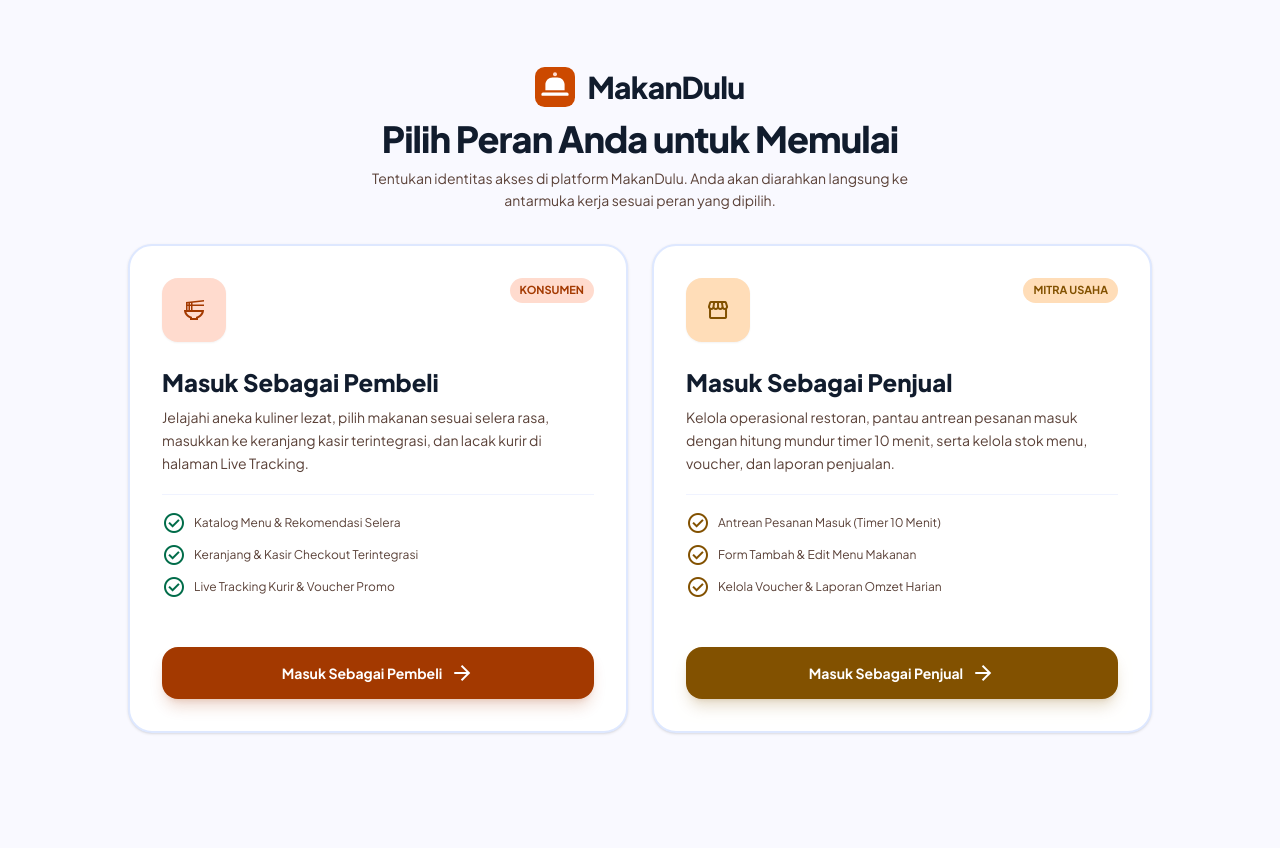
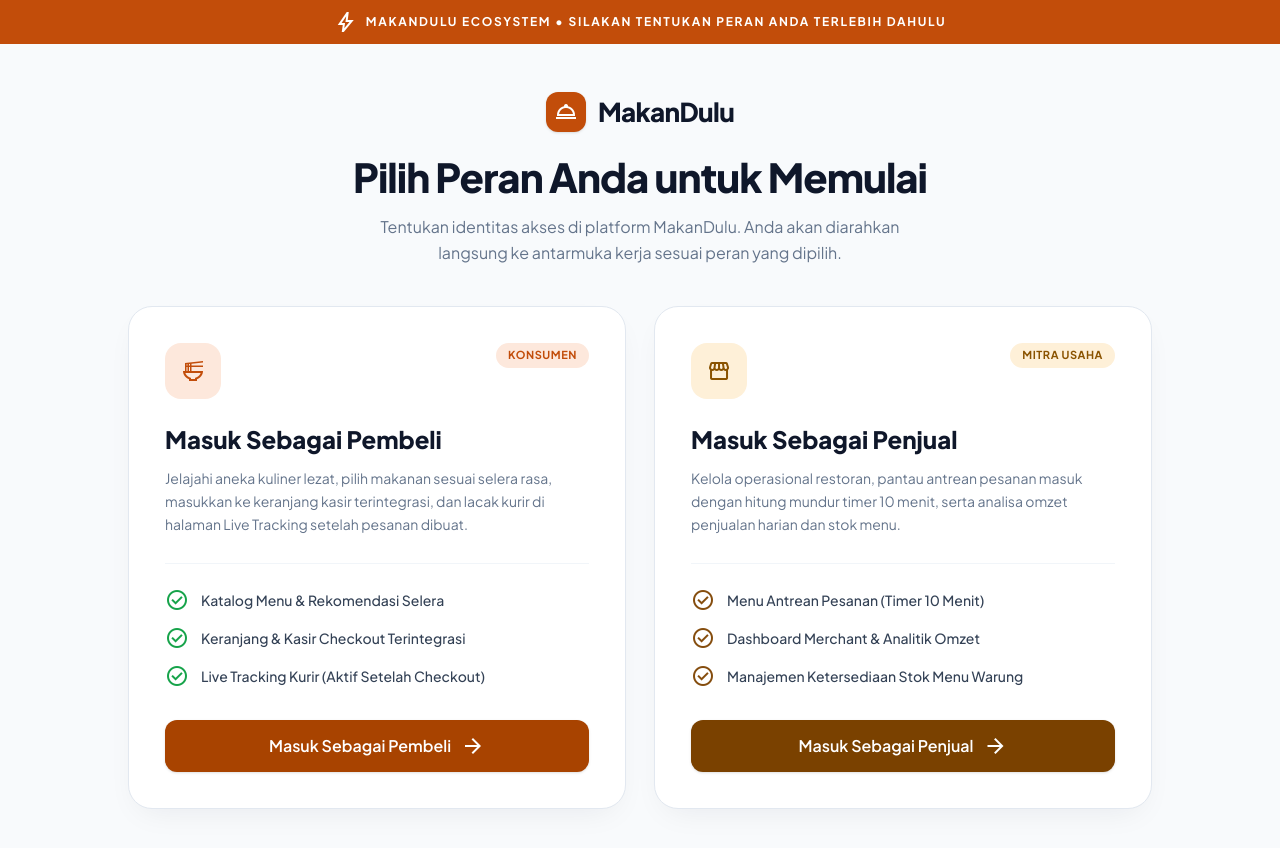
Before and after one commit to KEL1IPPL/TUBES_IPPL_Aplikasi_MakanDulu, a React (Vite) app in the folder MakanDulu/frontend/: page / in a window 1280 px wide. Shown: the top 848 px of the page. Before the commit the page ends 800 px from the top, so only its background shows below. Built offline with nearby package versions, Linux system fonts and the light colour scheme; no server answers.

Commit message:
perbaikan tampilan halaman utama

```diff
--- a/MakanDulu/frontend/src/components/halaman_login_penjual_pembeli.tsx
+++ /dev/null
@@ -1,74 +0,0 @@
-import React, { useState } from 'react';
-import { UserProfile } from '../types';
-import HalamanLoginPembeli from './halaman_login_pembeli';
-import HalamanLoginPenjual from './halaman_login_penjual';
-
-interface HalamanLoginPenjualPembeliProps {
-  initialRole?: 'Pembeli' | 'Penjual';
-  onSuccess: (role: 'Pembeli' | 'Penjual', profile: UserProfile) => void;
-  onNavigateToRegister: () => void;
-  onNavigateToForgotPassword: () => void;
-  showToast: (title: string, message: string, isError?: boolean) => void;
-}
-
-const HalamanLoginPenjualPembeli: React.FC<HalamanLoginPenjualPembeliProps> = ({
-  initialRole = 'Pembeli',
-  onSuccess,
-  onNavigateToRegister,
-  onNavigateToForgotPassword,
-  showToast
-}) => {
-  const [activeRole, setActiveRole] = useState<'Pembeli' | 'Penjual'>(initialRole);
-
-  return (
-    <div className="w-full max-w-xl mx-auto p-4 sm:p-6">
-      {/* Switcher Tab Role */}
-      <div className="flex items-center justify-center mb-6">
-        <div className="inline-flex p-1.5 bg-[#e7eeff] rounded-2xl border border-[#dee8ff]">
-          <button
-            type="button"
-            onClick={() => setActiveRole('Pembeli')}
-            className={`px-5 py-2.5 rounded-xl text-xs sm:text-sm font-bold transition-all flex items-center gap-2 ${
-              activeRole === 'Pembeli'
-                ? 'bg-[#a33900] text-white shadow-sm'
-                : 'text-[#5a4138] hover:text-[#111c2d]'
-            }`}
-          >
-            <span className="material-symbols-outlined text-base">person</span>
-            <span>Login Pembeli</span>
-          </button>
-          <button
-            type="button"
-            onClick={() => setActiveRole('Penjual')}
-            className={`px-5 py-2.5 rounded-xl text-xs sm:text-sm font-bold transition-all flex items-center gap-2 ${
-              activeRole === 'Penjual'
-                ? 'bg-[#825100] text-white shadow-sm'
-                : 'text-[#5a4138] hover:text-[#111c2d]'
-            }`}
-          >
-            <span className="material-symbols-outlined text-base">storefront</span>
-            <span>Login Penjual</span>
-          </button>
-        </div>
-      </div>
-
-      {activeRole === 'Pembeli' ? (
-        <HalamanLoginPembeli
-          onSuccess={(profile) => onSuccess('Pembeli', profile)}
-          onNavigateToRegister={onNavigateToRegister}
-          onNavigateToForgotPassword={onNavigateToForgotPassword}
-          showToast={showToast}
-        />
-      ) : (
-        <HalamanLoginPenjual
-          onSuccess={(profile) => onSuccess('Penjual', profile)}
-          onNavigateToRegister={onNavigateToRegister}
-          onNavigateToForgotPassword={onNavigateToForgotPassword}
-          showToast={showToast}
-        />
-      )}
-    </div>
-  );
-};
-
-export default HalamanLoginPenjualPembeli;
--- a/MakanDulu/frontend/src/components/halaman_login_registrasi.tsx
+++ /dev/null
@@ -1,80 +0,0 @@
-import React, { useState } from 'react';
-import { LOGO_URL } from '../data/dataMock';
-
-interface HalamanLoginRegistrasiProps {
-  userRole: 'Pembeli' | 'Penjual';
-  onSelectMode: (mode: 'login' | 'register') => void;
-  onBackToRoleSelect: () => void;
-}
-
-const HalamanLoginRegistrasi: React.FC<HalamanLoginRegistrasiProps> = ({
-  userRole,
-  onSelectMode,
-  onBackToRoleSelect
-}) => {
-  return (
-    <div className="min-h-screen bg-[#f9f9ff] flex flex-col justify-center items-center p-4 sm:p-6 lg:p-12">
-      <div className="w-full max-w-md bg-white rounded-3xl p-8 border border-[#dee8ff] shadow-xl text-center">
-        {/* Brand */}
-        <div className="flex items-center justify-center gap-2.5 mb-6">
-          <img src={LOGO_URL} alt="MakanDulu" className="h-9 w-auto" />
-          <span className="text-2xl font-black text-[#111c2d]">MakanDulu</span>
-        </div>
-
-        <span
-          className={`inline-block px-3 py-1 rounded-full text-xs font-black uppercase tracking-wider mb-3 ${
-            userRole === 'Pembeli'
-              ? 'bg-[#ffdbce] text-[#a33900]'
-              : 'bg-[#ffddb8] text-[#825100]'
-          }`}
-        >
-          Akses {userRole}
-        </span>
-
-        <h1 className="text-2xl font-extrabold text-[#111c2d] mb-2">
-          Selamat Datang Kembali
-        </h1>
-        <p className="text-xs text-[#5a4138] leading-relaxed mb-8">
-          Silakan tentukan apakah Anda ingin masuk ke akun yang sudah ada atau mendaftarkan akun baru.
-        </p>
-
-        <div className="space-y-3.5">
-          <button
-            type="button"
-            onClick={() => onSelectMode('login')}
-            className={`w-full py-3.5 px-5 rounded-2xl text-white font-bold text-sm shadow-md transition-all flex items-center justify-center gap-2 ${
-              userRole === 'Pembeli'
-                ? 'bg-[#a33900] hover:bg-[#cc4900]'
-                : 'bg-[#825100] hover:bg-[#a36700]'
-            }`}
-          >
-            <span className="material-symbols-outlined text-lg">login</span>
-            <span>Masuk ke Akun {userRole}</span>
-          </button>
-
-          <button
-            type="button"
-            onClick={() => onSelectMode('register')}
-            className="w-full py-3.5 px-5 rounded-2xl bg-[#f0f3ff] hover:bg-[#dee8ff] text-[#111c2d] font-bold text-sm border border-[#dee8ff] transition-all flex items-center justify-center gap-2"
-          >
-            <span className="material-symbols-outlined text-lg">person_add</span>
-            <span>Daftar Akun Baru</span>
-          </button>
-        </div>
-
-        <div className="mt-8 pt-6 border-t border-[#f0f3ff]">
-          <button
-            type="button"
-            onClick={onBackToRoleSelect}
-            className="text-xs text-[#5a4138] hover:text-[#111c2d] flex items-center justify-center gap-1.5 mx-auto font-semibold"
-          >
-            <span className="material-symbols-outlined text-sm">arrow_back</span>
-            <span>Kembali ke Pemilihan Peran</span>
-          </button>
-        </div>
-      </div>
-    </div>
-  );
-};
-
-export default HalamanLoginRegistrasi;
--- a/MakanDulu/frontend/src/components/halaman_registrasi_penjual_pembeli.tsx
+++ /dev/null
@@ -1,70 +0,0 @@
-import React, { useState } from 'react';
-import { UserProfile } from '../types';
-import HalamanRegistrasiPembeli from './halaman_registrasi_pembeli';
-import HalamanRegistrasiPenjual from './halaman_registrasi_penjual';
-
-interface HalamanRegistrasiPenjualPembeliProps {
-  initialRole?: 'Pembeli' | 'Penjual';
-  onSuccess: (role: 'Pembeli' | 'Penjual', profile: UserProfile) => void;
-  onNavigateToLogin: () => void;
-  showToast: (title: string, message: string, isError?: boolean) => void;
-}
-
-const HalamanRegistrasiPenjualPembeli: React.FC<HalamanRegistrasiPenjualPembeliProps> = ({
-  initialRole = 'Pembeli',
-  onSuccess,
-  onNavigateToLogin,
-  showToast
-}) => {
-  const [activeRole, setActiveRole] = useState<'Pembeli' | 'Penjual'>(initialRole);
-
-  return (
-    <div className="w-full max-w-2xl mx-auto p-4 sm:p-6">
-      {/* Switcher Tab Dual-Role */}
-      <div className="flex items-center justify-center mb-6">
-        <div className="inline-flex p-1.5 bg-[#e7eeff] rounded-2xl border border-[#dee8ff]">
-          <button
-            type="button"
-            onClick={() => setActiveRole('Pembeli')}
-            className={`px-5 py-2.5 rounded-xl text-xs sm:text-sm font-bold transition-all flex items-center gap-2 ${
-              activeRole === 'Pembeli'
-                ? 'bg-[#a33900] text-white shadow-sm'
-                : 'text-[#5a4138] hover:text-[#111c2d]'
-            }`}
-          >
-            <span className="material-symbols-outlined text-base">person</span>
-            <span>Registrasi Pembeli</span>
-          </button>
-          <button
-            type="button"
-            onClick={() => setActiveRole('Penjual')}
-            className={`px-5 py-2.5 rounded-xl text-xs sm:text-sm font-bold transition-all flex items-center gap-2 ${
-              activeRole === 'Penjual'
-                ? 'bg-[#825100] text-white shadow-sm'
-                : 'text-[#5a4138] hover:text-[#111c2d]'
-            }`}
-          >
-            <span className="material-symbols-outlined text-base">storefront</span>
-            <span>Registrasi Penjual</span>
-          </button>
-        </div>
-      </div>
-
-      {activeRole === 'Pembeli' ? (
-        <HalamanRegistrasiPembeli
-          onSuccess={(profile) => onSuccess('Pembeli', profile)}
-          onNavigateToLogin={onNavigateToLogin}
-          showToast={showToast}
-        />
-      ) : (
-        <HalamanRegistrasiPenjual
-          onSuccess={(profile) => onSuccess('Penjual', profile)}
-          onNavigateToLogin={onNavigateToLogin}
-          showToast={showToast}
-        />
-      )}
-    </div>
-  );
-};
-
-export default HalamanRegistrasiPenjualPembeli;
--- a/MakanDulu/frontend/src/components/halaman_utama.tsx
+++ b/MakanDulu/frontend/src/components/halaman_utama.tsx
@@ -8,140 +8,173 @@ interface HalamanUtamaProps {
 
 export const HalamanPilihPeran: React.FC<HalamanUtamaProps> = ({ onSelectRole }) => {
  return (
-    <div className="min-h-screen bg-[#f9f9ff] flex flex-col justify-between">
-      {/* Top Bar Accent */}
+    <div className="min-h-screen bg-[#f8fafc] text-[#111827] flex flex-col">
+      {/* Top Announcement Bar */}
+      <div className="w-full bg-[#c24d0a] text-white py-2.5 px-4">
+        <div className="max-w-6xl mx-auto flex items-center justify-center gap-2 text-[11px] sm:text-xs font-bold tracking-[0.14em] uppercase text-center">
+          <span className="material-symbols-outlined text-[15px] leading-none">
+            bolt
+          </span>
+          <span>MAKANDULU ECOSYSTEM • SILAKAN TENTUKAN PERAN ANDA TERLEBIH DAHULU</span>
+        </div>
+      </div>
 
-      {/* Main Content Area */}
-      <div className="flex-1 flex items-center justify-center p-4 sm:p-6 lg:p-12">
-        <div className="w-full max-w-5xl flex flex-col items-center">
-          {/* Brand Header */}
-          <div className="flex flex-col items-center text-center mb-8">
-            <div className="flex items-center gap-3 mb-3">
-              <img
-                alt="MakanDulu Brand Logo"
-                className="h-10 w-auto object-contain"
-                src={LOGO_URL}
-              />
-              <span className="text-2xl sm:text-3xl font-extrabold text-[#111c2d] tracking-tight">
-                MakanDulu
+      {/* Main Content */}
+      <main className="flex-1 flex flex-col items-center justify-center px-4 sm:px-6 py-12">
+        {/* Brand & Header */}
+        <div className="max-w-2xl w-full text-center mb-10">
+          <div className="inline-flex items-center justify-center gap-3 mb-5">
+            <div className="w-10 h-10 rounded-xl bg-[#c24d0a] text-white flex items-center justify-center shadow-sm">
+              <span className="material-symbols-outlined text-[22px]">
+                room_service
               </span>
             </div>
-            <h1 className="text-2xl sm:text-4xl font-extrabold text-[#111c2d] tracking-tight">
+            <span className="text-2xl sm:text-[26px] font-extrabold tracking-tight text-[#0f172a]">
+              Makan<span className="text-[#0f172a]">Dulu</span>
+            </span>
+          </div>
+
+          <h1 className="text-3xl sm:text-[40px] font-extrabold tracking-tight text-[#0f172a] leading-tight mb-3">
             Pilih Peran Anda untuk Memulai
           </h1>
-            <p className="text-xs sm:text-sm text-[#5a4138] mt-2 max-w-xl leading-relaxed">
-              Tentukan identitas akses di platform MakanDulu. Anda akan diarahkan langsung ke antarmuka kerja sesuai peran yang dipilih.
+
+          <p className="text-sm sm:text-base text-[#64748b] leading-relaxed max-w-xl mx-auto">
+            Tentukan identitas akses di platform MakanDulu. Anda akan diarahkan langsung ke
+            antarmuka kerja sesuai peran yang dipilih.
           </p>
         </div>
 
-          {/* Dual Role Cards Grid */}
-          <div className="grid grid-cols-1 md:grid-cols-2 gap-6 w-full">
+        {/* Role Cards Grid */}
+        <div className="max-w-5xl w-full grid grid-cols-1 md:grid-cols-2 gap-7 items-stretch">
           {/* Card 1: Pembeli */}
-            <div
-              onClick={() => onSelectRole('Pembeli')}
-              className="group relative cursor-pointer rounded-3xl bg-white p-7 sm:p-8 transition-all duration-300 border-2 border-[#dee8ff] hover:border-[#a33900] shadow-sm hover:shadow-2xl flex flex-col justify-between"
-            >
+          <section className="bg-white rounded-3xl border border-[#e2e8f0] p-7 sm:p-9 shadow-[0_12px_32px_-12px_rgba(15,23,42,0.08)] flex flex-col justify-between transition-all duration-200 hover:border-[#fdba74] hover:shadow-[0_18px_40px_-14px_rgba(194,77,10,0.14)]">
             <div>
-                <div className="flex items-start justify-between">
-                  <div className="w-16 h-16 rounded-2xl bg-[#ffdbce] text-[#a33900] flex items-center justify-center shadow-xs group-hover:scale-105 transition-transform">
-                    <span className="material-symbols-outlined text-3xl">ramen_dining</span>
-                  </div>
-                  <span className="px-2.5 py-1 rounded-full bg-[#ffdbce] text-[#a33900] text-[11px] font-bold uppercase">
-                    Konsumen
+              {/* Top Icon & Badge */}
+              <div className="flex items-start justify-between gap-4 mb-6">
+                <div className="w-14 h-14 rounded-2xl bg-[#fde8dc] text-[#c24d0a] flex items-center justify-center shrink-0">
+                  <span className="material-symbols-outlined text-[28px]">
+                    ramen_dining
                   </span>
                 </div>
 
-                <div className="mt-6">
-                  <h3 className="text-xl sm:text-2xl font-extrabold text-[#111c2d] mt-1 group-hover:text-[#a33900] transition-colors">
+                <span className="px-3 py-1 rounded-full bg-[#fde8dc] text-[#c24d0a] text-[11px] font-bold tracking-wider uppercase">
+                  KONSUMEN
+                </span>
+              </div>
+
+              <h2 className="text-2xl font-extrabold text-[#0f172a] mb-3">
                 Masuk Sebagai Pembeli
-                  </h3>
-                  <p className="text-xs sm:text-sm text-[#5a4138] mt-2 leading-relaxed">
-                    Jelajahi aneka kuliner lezat, pilih makanan sesuai selera rasa, masukkan ke keranjang kasir terintegrasi, dan lacak kurir di halaman Live Tracking.
+              </h2>
+
+              {/* Description */}
+              <p className="text-sm text-[#64748b] leading-relaxed mb-7">
+                Jelajahi aneka kuliner lezat, pilih makanan sesuai selera rasa, masukkan ke
+                keranjang kasir terintegrasi, dan lacak kurir di halaman Live Tracking setelah
+                pesanan dibuat.
               </p>
 
-                  <div className="mt-5 space-y-2 pt-4 border-t border-[#f0f3ff] text-xs text-[#5a4138]">
-                    <div className="flex items-center gap-2">
-                      <span className="material-symbols-outlined text-[#006c49] text-base">check_circle</span>
-                      <span>Katalog Menu & Rekomendasi Selera</span>
-                    </div>
-                    <div className="flex items-center gap-2">
-                      <span className="material-symbols-outlined text-[#006c49] text-base">check_circle</span>
-                      <span>Keranjang & Kasir Checkout Terintegrasi</span>
-                    </div>
-                    <div className="flex items-center gap-2">
-                      <span className="material-symbols-outlined text-[#006c49] text-base">check_circle</span>
-                      <span>Live Tracking Kurir & Voucher Promo</span>
-                    </div>
-                  </div>
-                </div>
+              <hr className="border-[#f1f5f9] mb-6" />
+
+              {/* Features List */}
+              <ul className="space-y-3.5 mb-8">
+                <li className="flex items-center gap-3 text-sm font-medium text-[#334155]">
+                  <span className="material-symbols-outlined text-[20px] text-[#16a34a] shrink-0">
+                    check_circle
+                  </span>
+                  <span>Katalog Menu &amp; Rekomendasi Selera</span>
+                </li>
+                <li className="flex items-center gap-3 text-sm font-medium text-[#334155]">
+                  <span className="material-symbols-outlined text-[20px] text-[#16a34a] shrink-0">
+                    check_circle
+                  </span>
+                  <span>Keranjang &amp; Kasir Checkout Terintegrasi</span>
+                </li>
+                <li className="flex items-center gap-3 text-sm font-medium text-[#334155]">
+                  <span className="material-symbols-outlined text-[20px] text-[#16a34a] shrink-0">
+                    check_circle
+                  </span>
+                  <span>Live Tracking Kurir (Aktif Setelah Checkout)</span>
+                </li>
+              </ul>
             </div>
 
-              <div className="mt-8 pt-4">
+            {/* Action Button */}
             <button
               type="button"
               onClick={() => onSelectRole('Pembeli')}
-                  className="w-full py-3.5 px-6 rounded-2xl bg-[#a33900] text-white font-bold text-sm shadow-lg shadow-[#a33900]/20 hover:bg-[#cc4900] transition-all flex items-center justify-center gap-2 group-hover:gap-3"
+              className="w-full py-3.5 px-6 rounded-xl bg-[#a84300] hover:bg-[#8c3700] active:scale-[0.99] text-white font-semibold text-sm sm:text-base flex items-center justify-center gap-2.5 transition-all cursor-pointer shadow-sm"
             >
               <span>Masuk Sebagai Pembeli</span>
-                  <span className="material-symbols-outlined text-base">arrow_forward</span>
+              <span className="material-symbols-outlined text-[20px]">
+                arrow_forward
+              </span>
             </button>
-              </div>
-            </div>
+          </section>
 
           {/* Card 2: Penjual */}
-            <div
-              onClick={() => onSelectRole('Penjual')}
-              className="group relative cursor-pointer rounded-3xl bg-white p-7 sm:p-8 transition-all duration-300 border-2 border-[#dee8ff] hover:border-[#825100] shadow-sm hover:shadow-2xl flex flex-col justify-between"
-            >
+          <section className="bg-white rounded-3xl border border-[#e2e8f0] p-7 sm:p-9 shadow-[0_12px_32px_-12px_rgba(15,23,42,0.08)] flex flex-col justify-between transition-all duration-200 hover:border-[#fcd34d] hover:shadow-[0_18px_40px_-14px_rgba(120,66,0,0.14)]">
             <div>
-                <div className="flex items-start justify-between">
-                  <div className="w-16 h-16 rounded-2xl bg-[#ffddb8] text-[#825100] flex items-center justify-center shadow-xs group-hover:scale-105 transition-transform">
-                    <span className="material-symbols-outlined text-3xl">storefront</span>
-                  </div>
-                  <span className="px-2.5 py-1 rounded-full bg-[#ffddb8] text-[#825100] text-[11px] font-bold uppercase">
-                    Mitra Usaha
+              {/* Top Icon & Badge */}
+              <div className="flex items-start justify-between gap-4 mb-6">
+                <div className="w-14 h-14 rounded-2xl bg-[#fef0d8] text-[#8a5300] flex items-center justify-center shrink-0">
+                  <span className="material-symbols-outlined text-[28px]">
+                    storefront
                   </span>
                 </div>
 
-                <div className="mt-6">
-                  <h3 className="text-xl sm:text-2xl font-extrabold text-[#111c2d] mt-1 group-hover:text-[#825100] transition-colors">
+                <span className="px-3 py-1 rounded-full bg-[#fef0d8] text-[#8a5300] text-[11px] font-bold tracking-wider uppercase">
+                  MITRA USAHA
+                </span>
+              </div>
+              <h2 className="text-2xl font-extrabold text-[#0f172a] mb-3">
                 Masuk Sebagai Penjual
-                  </h3>
-                  <p className="text-xs sm:text-sm text-[#5a4138] mt-2 leading-relaxed">
-                    Kelola operasional restoran, pantau antrean pesanan masuk dengan hitung mundur timer 10 menit, serta kelola stok menu, voucher, dan laporan penjualan.
+              </h2>
+
+              {/* Description */}
+              <p className="text-sm text-[#64748b] leading-relaxed mb-7">
+                Kelola operasional restoran, pantau antrean pesanan masuk dengan hitung mundur
+                timer 10 menit, serta analisa omzet penjualan harian dan stok menu.
               </p>
 
-                  <div className="mt-5 space-y-2 pt-4 border-t border-[#f0f3ff] text-xs text-[#5a4138]">
-                    <div className="flex items-center gap-2">
-                      <span className="material-symbols-outlined text-[#825100] text-base">check_circle</span>
-                      <span>Antrean Pesanan Masuk (Timer 10 Menit)</span>
-                    </div>
-                    <div className="flex items-center gap-2">
-                      <span className="material-symbols-outlined text-[#825100] text-base">check_circle</span>
-                      <span>Form Tambah & Edit Menu Makanan</span>
-                    </div>
-                    <div className="flex items-center gap-2">
-                      <span className="material-symbols-outlined text-[#825100] text-base">check_circle</span>
-                      <span>Kelola Voucher & Laporan Omzet Harian</span>
-                    </div>
-                  </div>
-                </div>
+              <hr className="border-[#f1f5f9] mb-6" />
+
+              {/* Features List */}
+              <ul className="space-y-3.5 mb-8">
+                <li className="flex items-center gap-3 text-sm font-medium text-[#334155]">
+                  <span className="material-symbols-outlined text-[20px] text-[#854d0e] shrink-0">
+                    check_circle
+                  </span>
+                  <span>Menu Antrean Pesanan (Timer 10 Menit)</span>
+                </li>
+                <li className="flex items-center gap-3 text-sm font-medium text-[#334155]">
+                  <span className="material-symbols-outlined text-[20px] text-[#854d0e] shrink-0">
+                    check_circle
+                  </span>
+                  <span>Dashboard Merchant &amp; Analitik Omzet</span>
+                </li>
+                <li className="flex items-center gap-3 text-sm font-medium text-[#334155]">
+                  <span className="material-symbols-outlined text-[20px] text-[#854d0e] shrink-0">
+                    check_circle
+                  </span>
+                  <span>Manajemen Ketersediaan Stok Menu Warung</span>
+                </li>
+              </ul>
             </div>
 
-              <div className="mt-8 pt-4">
+            {/* Action Button */}
             <button
               type="button"
               onClick={() => onSelectRole('Penjual')}
-                  className="w-full py-3.5 px-6 rounded-2xl bg-[#825100] text-white font-bold text-sm shadow-lg shadow-[#825100]/20 hover:bg-[#a36700] transition-all flex items-center justify-center gap-2 group-hover:gap-3"
+              className="w-full py-3.5 px-6 rounded-xl bg-[#7a4100] hover:bg-[#613300] active:scale-[0.99] text-white font-semibold text-sm sm:text-base flex items-center justify-center gap-2.5 transition-all cursor-pointer shadow-sm"
             >
               <span>Masuk Sebagai Penjual</span>
-                  <span className="material-symbols-outlined text-base">arrow_forward</span>
+              <span className="material-symbols-outlined text-[20px]">
+                arrow_forward
+              </span>
             </button>
+          </section>
         </div>
-            </div>
-          </div>
-        </div>
-      </div>
+      </main>
     </div>
   );
 };
```
Lines whose indentation alone changed are shown as unchanged.
